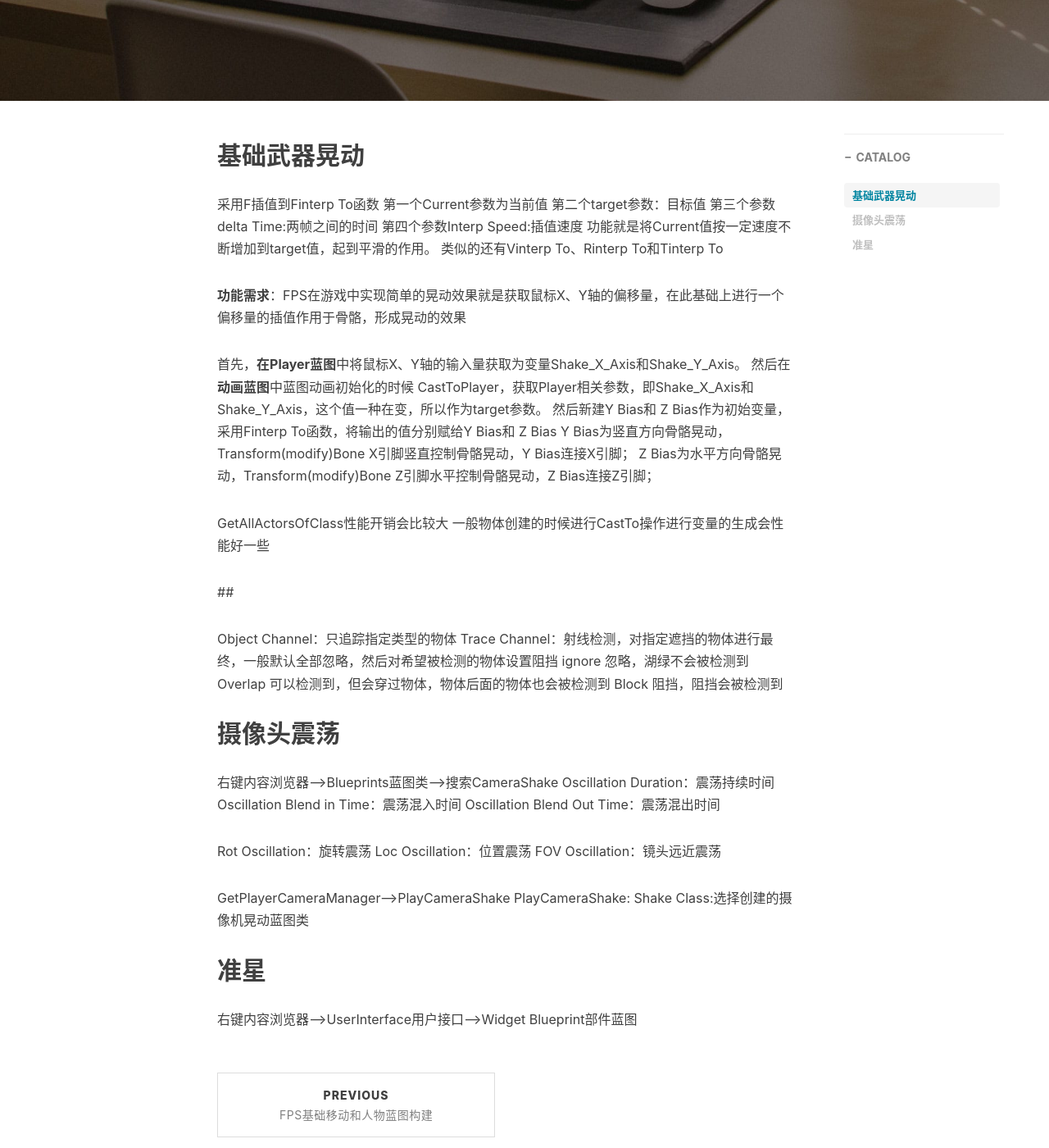
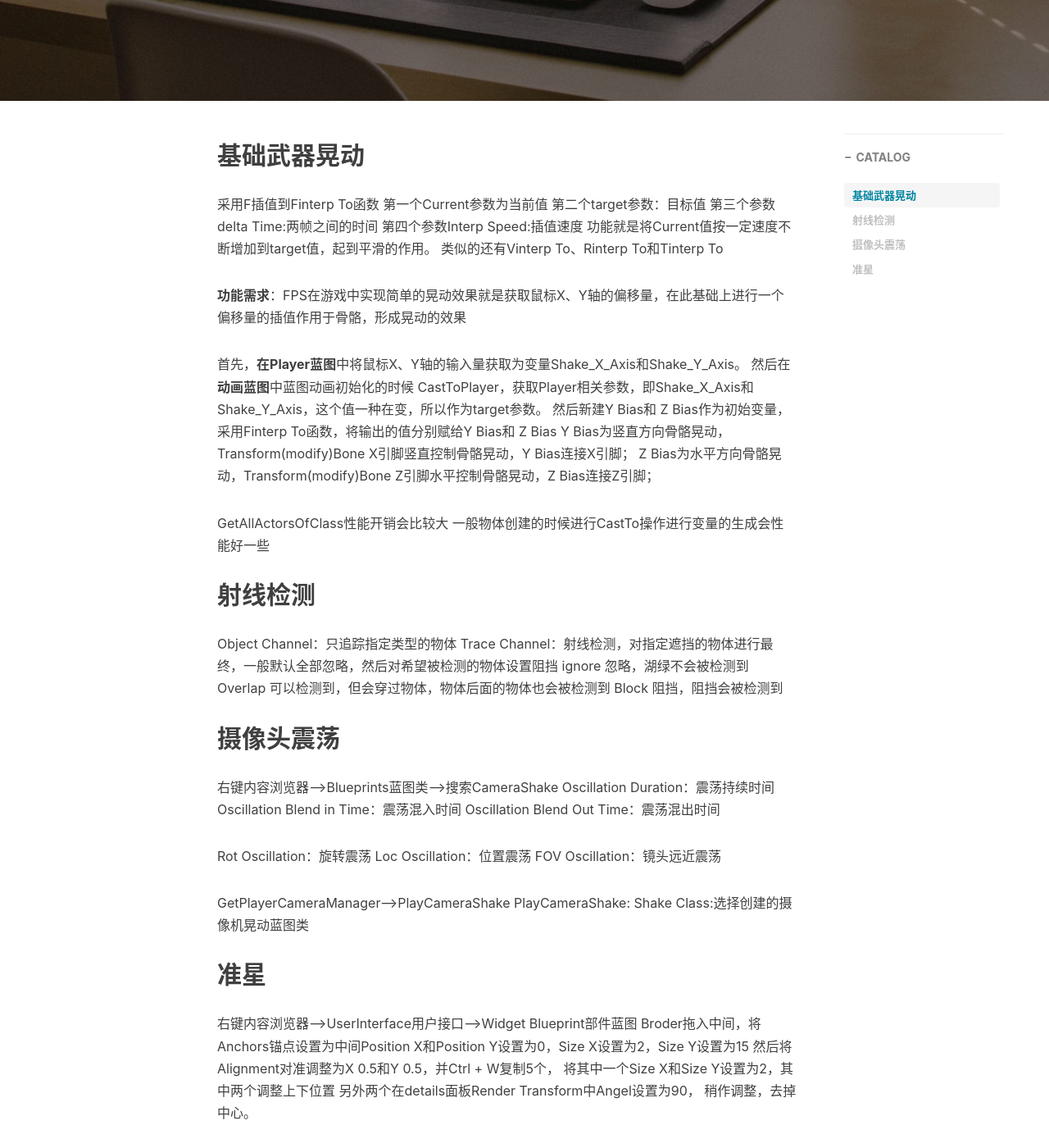
Before and after one commit to AIaimuti/aiaimuti.github.io, a Jekyll site: the page built from _posts/2020-4-16-Weapon.md, in a window 1280 px wide and 1400 px high, scrolled down 400 px. Shown: the whole window at 82% size. Built offline with Jekyll 4.4.1, drawn with Linux system fonts in a browser that asks for light colours; nearby versions of some CDN libraries; comment, search, counter and statistics services are not loaded.

Commit message:
Update 2020-4-16-Weapon.md

```diff
--- a/_posts/2020-4-16-Weapon.md
+++ b/_posts/2020-4-16-Weapon.md
@@ -32,7 +32,7 @@ Z Bias为水平方向骨骼晃动，Transform(modify)Bone Z引脚水平控制骨
 GetAllActorsOfClass性能开销会比较大
 一般物体创建的时候进行CastTo操作进行变量的生成会性能好一些
 
-##
+## 射线检测
 
 Object Channel：只追踪指定类型的物体
 Trace Channel：射线检测，对指定遮挡的物体进行最终，一般默认全部忽略，然后对希望被检测的物体设置阻挡
@@ -56,3 +56,8 @@ Shake Class:选择创建的摄像机晃动蓝图类
 
 ## 准星
 右键内容浏览器-->UserInterface用户接口-->Widget Blueprint部件蓝图
+Broder拖入中间，将Anchors锚点设置为中间Position X和Position Y设置为0，Size X设置为2，Size Y设置为15
+然后将Alignment对准调整为X 0.5和Y 0.5，并Ctrl + W复制5个，
+将其中一个Size X和Size Y设置为2，其中两个调整上下位置
+另外两个在details面板Render Transform中Angel设置为90，
+稍作调整，去掉中心。
```
